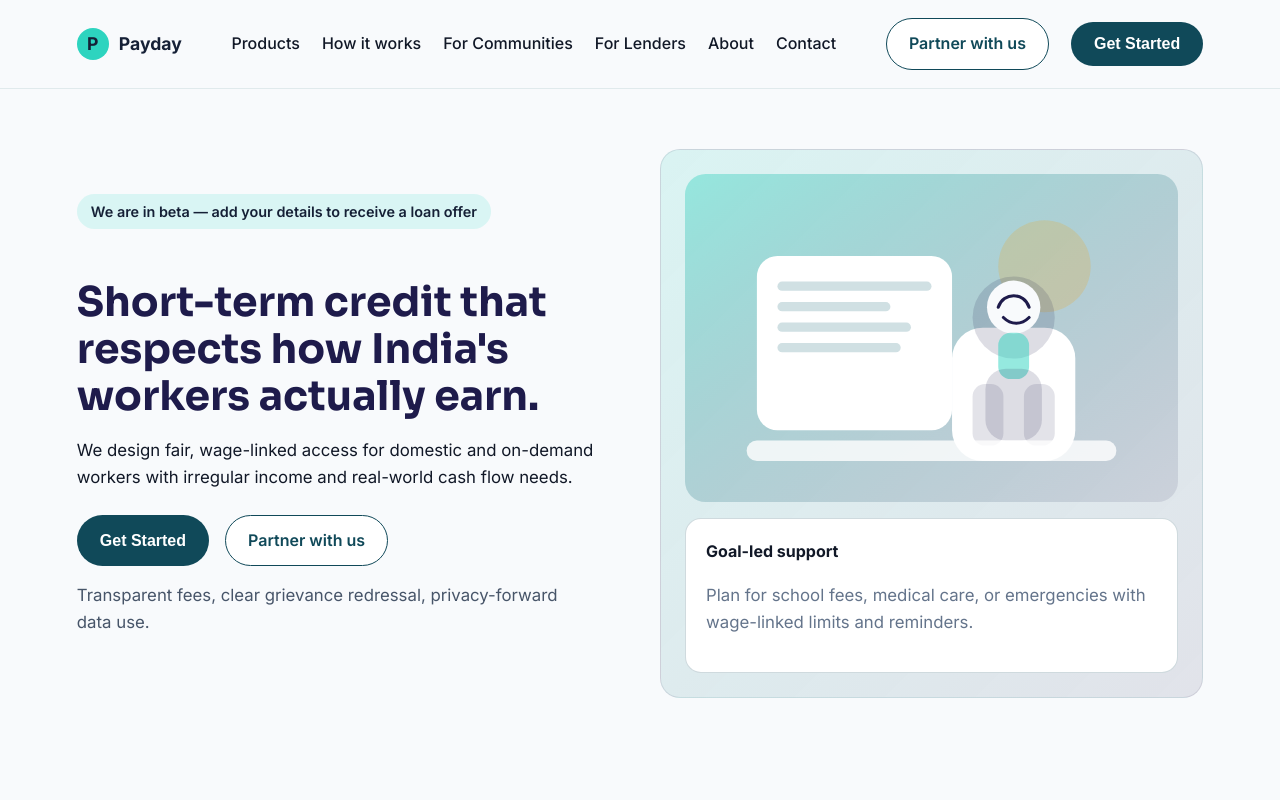
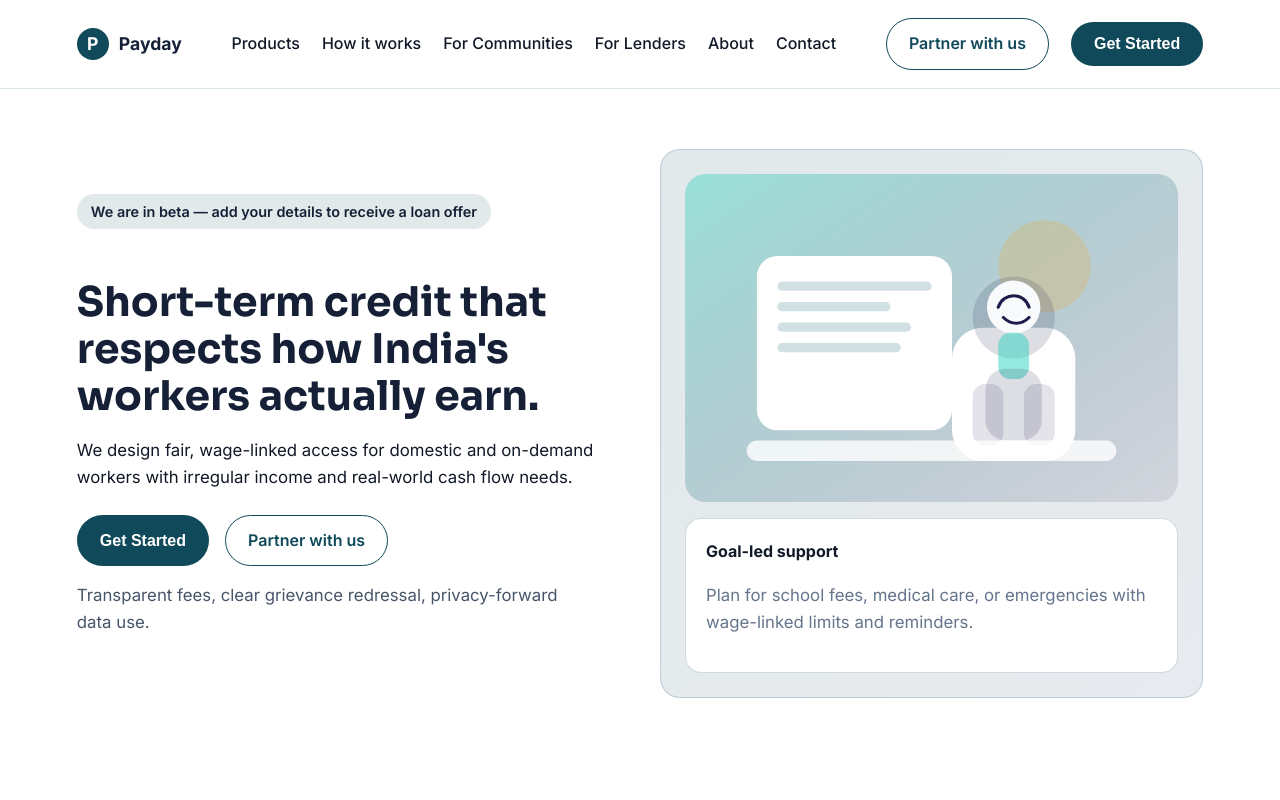
Before and after one commit to Payday-Tech/itspayday, a Next.js app: page / in a window 1280 px wide. Shown: the top 800 px of the page. Built offline with nearby package versions, Linux system fonts and the light colour scheme; no server answers.

Commit message:
Update site palette and add trust/security dark sections

```diff
--- a/app/globals.css
+++ b/app/globals.css
@@ -1,16 +1,22 @@
 :root {
-  --primary: #1e1b4b;
-  --secondary: #2dd4bf;
-  --accent: #f59e0b;
-  --bg: #f8fafc;
-  --text: #111827;
   --brand-primary: #104959;
   --brand-primary-dark: #152036;
   --brand-secondary: #3c5679;
+  --brand-support: #45818e;
   --ui-bg: #ffffff;
   --ui-bg-alt: #fafafa;
+  --ui-mist: #d0e0e3;
   --ui-border: #d0e0e3;
+  --text: #111827;
+  --text-muted: #475569;
   --state-error: #cc0000;
+  --status-error: #cc0000;
+  --state-warning: #e06666;
+  --state-success: #45818e;
+  --primary: #152036;
+  --secondary: #3c5679;
+  --accent: #104959;
+  --bg: #ffffff;
   --radius-lg: 20px;
   --radius-md: 12px;
   --shadow-sm: 0 8px 24px rgba(15, 23, 42, 0.08);
@@ -42,9 +48,9 @@ header {
   position: sticky;
   top: 0;
   z-index: 10;
-  background: rgba(248, 250, 252, 0.9);
+  background: rgba(255, 255, 255, 0.92);
   backdrop-filter: blur(12px);
-  border-bottom: 1px solid rgba(208, 224, 227, 0.6);
+  border-bottom: 1px solid rgba(208, 224, 227, 0.8);
 }
 
 nav {
@@ -77,8 +83,8 @@ nav {
   width: 32px;
   height: 32px;
   border-radius: 50%;
-  background: var(--secondary);
-  color: var(--brand-primary-dark);
+  background: var(--brand-primary);
+  color: #ffffff;
   font-weight: 700;
 }
 
@@ -96,6 +102,57 @@ section {
   margin-right: -6vw;
   padding-left: 6vw;
   padding-right: 6vw;
+}
+
+.section-trust-dark {
+  background: var(--brand-primary-dark);
+  margin-left: -6vw;
+  margin-right: -6vw;
+  padding-left: 6vw;
+  padding-right: 6vw;
+  color: #e2e8f0;
+}
+
+.section-trust-dark h1,
+.section-trust-dark h2,
+.section-trust-dark h3 {
+  color: #ffffff;
+}
+
+.section-trust-dark .badge {
+  background: rgba(208, 224, 227, 0.2);
+  color: #e2e8f0;
+}
+
+.section-trust-dark .hero-visual {
+  background: linear-gradient(135deg, rgba(208, 224, 227, 0.12), rgba(69, 129, 142, 0.14));
+  border-color: rgba(208, 224, 227, 0.35);
+}
+
+.section-trust-dark .hero-visual img {
+  opacity: 0.95;
+}
+
+.section-trust-dark .small {
+  color: #cbd5e1;
+}
+
+.trust-card {
+  background: rgba(255, 255, 255, 0.06);
+  border: 1px solid rgba(208, 224, 227, 0.35);
+  box-shadow: none;
+}
+
+.trust-card p {
+  color: #dbe4ea;
+}
+
+.trust-card .button-link {
+  color: #d0e0e3;
+}
+
+.trust-card .button-link:hover {
+  color: #ffffff;
 }
 
 .hero {
@@ -125,7 +182,7 @@ section {
   gap: 8px;
   padding: 6px 14px;
   border-radius: 999px;
-  background: rgba(45, 212, 191, 0.15);
+  background: rgba(16, 73, 89, 0.12);
   font-size: 0.9rem;
   font-weight: 600;
   color: var(--brand-primary-dark);
@@ -275,8 +332,8 @@ section {
 .notice {
   padding: 20px;
   border-radius: 16px;
-  background: rgba(245, 158, 11, 0.1);
-  border: 1px solid rgba(245, 158, 11, 0.3);
+  background: rgba(208, 224, 227, 0.45);
+  border: 1px solid rgba(60, 86, 121, 0.28);
 }
 
 .notice a {
@@ -309,7 +366,7 @@ footer a {
 }
 
 footer a:hover {
-  color: var(--secondary);
+  color: var(--brand-support);
 }
 
 .footer-bottom {
@@ -377,7 +434,7 @@ label {
 
 .helper-text {
   font-size: 0.85rem;
-  color: #475569;
+  color: var(--text-muted);
   margin-top: 4px;
 }
 
@@ -414,12 +471,12 @@ label {
 }
 
 .hero-visual {
-  background: linear-gradient(135deg, rgba(45, 212, 191, 0.15), rgba(30, 27, 75, 0.1));
+  background: linear-gradient(135deg, rgba(16, 73, 89, 0.12), rgba(60, 86, 121, 0.12));
   border-radius: var(--radius-lg);
   padding: 24px;
   display: grid;
   gap: 16px;
-  border: 1px solid rgba(30, 27, 75, 0.1);
+  border: 1px solid rgba(16, 73, 89, 0.18);
 }
 
 .hero-visual img {
```
Also changed, not shown: app/security/page.tsx (+5 -5 lines), app/trust/page.tsx (+7 -7 lines).
